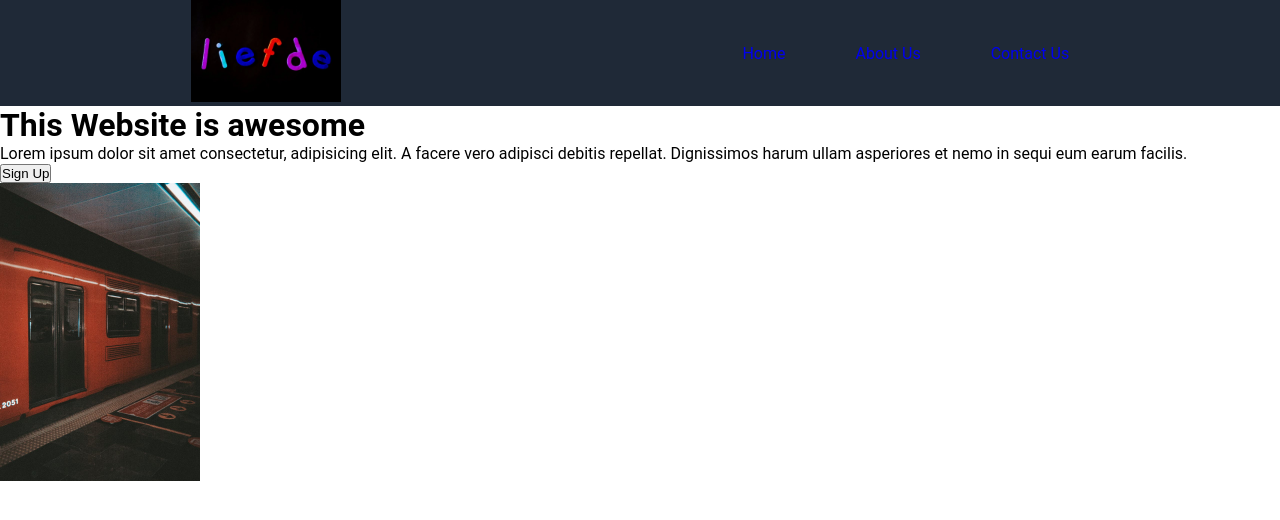
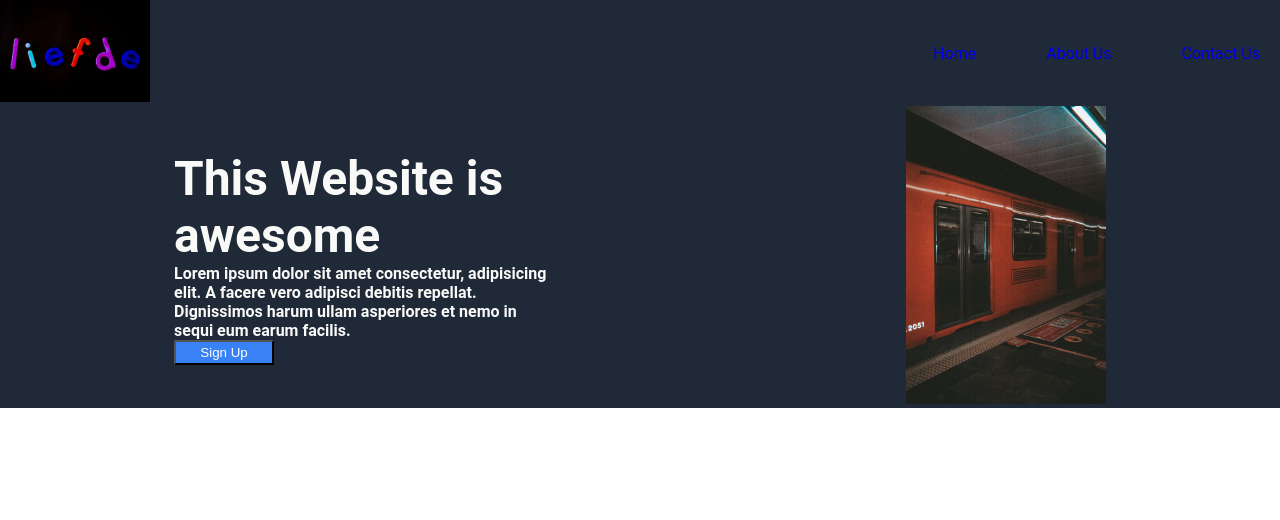
Before and after one commit to tedresmol/landing, a plain HTML site: page index.html in a window 1280 px wide. Drawn offline with Linux system fonts and the light colour scheme.

Commit message:
improved header

```diff
--- a/styles.css
+++ b/styles.css
@@ -1,7 +1,7 @@
 * {
     margin: 0;
     padding: 0;
-    box-sizing: border-box;
+
 }
 body {
     font-family: Roboto, sans-serif;
@@ -9,8 +9,10 @@ body {
 header {
     display: flex;
     background-color: #1f2937;
-    justify-content: space-around;
+    justify-content: space-between;
     align-items: center;
+
+
 
 }
 ul {
@@ -25,3 +27,34 @@ ul li a{
     text-decoration: none;
 
 }
+main {
+    background-color: #1f2937;
+    display: flex;
+    align-items: center;
+    justify-content: space-around;
+    font-weight: bold;
+    color: #F9FAF8;
+
+}
+.signup-button {
+    background-color: #3882F6;
+    color: white;
+    width: 100px;
+    height: 25px;
+}
+h1 {
+    color: #F9FAF8;
+    font-size: 48px;
+}
+.hero-img{
+    max-width: 650px;
+    height: auto;
+
+}
+.content-left{
+    width: 30%;
+
+}
+.content-right{
+
+}
```
Also changed, not shown: index.html (+1 -1 lines).
